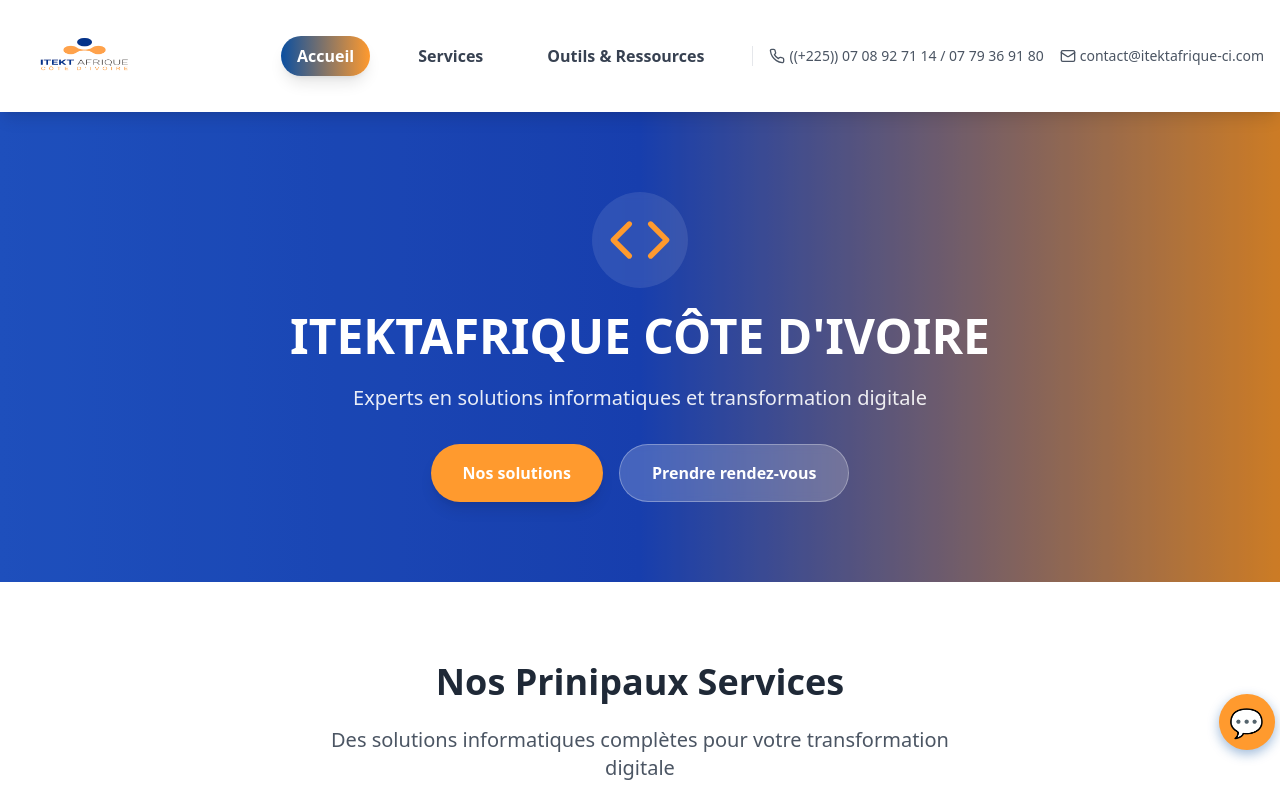
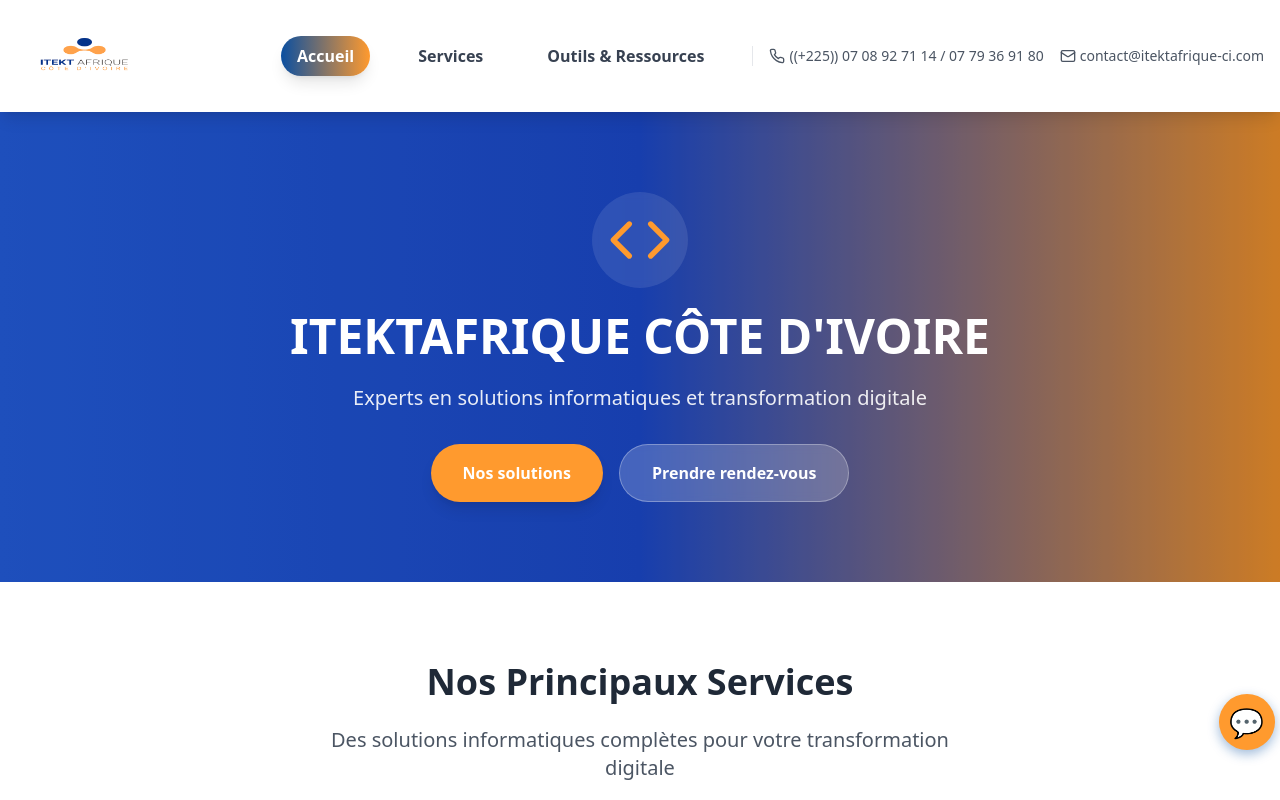
Before and after one commit to Abdoul-lab/itektafrique-ci, a React (Vite) app: page / in a window 1280 px wide. Shown: the top 800 px of the page. Built offline with nearby package versions, Linux system fonts and the light colour scheme.

Commit message:
modif orthographe

```diff
--- a/src/pages/Accueil.tsx
+++ b/src/pages/Accueil.tsx
@@ -36,7 +36,7 @@ const Accueil: React.FC = () => {
       <section className="py-12 sm:py-20 bg-white">
         <div className="w-full px-3 sm:px-4">
           <div className="text-center mb-12 sm:mb-16">
-            <h2 className="text-2xl sm:text-3xl md:text-4xl font-bold text-gray-800 mb-4 sm:mb-6">Nos Prinipaux Services</h2>
+            <h2 className="text-2xl sm:text-3xl md:text-4xl font-bold text-gray-800 mb-4 sm:mb-6">Nos Principaux Services</h2>
             <p className="text-base sm:text-lg md:text-xl text-gray-600 max-w-2xl mx-auto px-2">
               Des solutions informatiques complètes pour votre transformation digitale
             </p>
--- a/src/pages/Consultation.tsx
+++ b/src/pages/Consultation.tsx
@@ -408,7 +408,7 @@ const Consultation: React.FC = () => {
                 <Phone className="h-6 w-6 sm:h-8 sm:w-8 text-[var(--brand-orange)] flex-shrink-0" />
                 <div className="text-center sm:text-left">
                   <p className="font-semibold text-[var(--brand-orange)] text-sm sm:text-base">Appelez-nous</p>
-                  <p className="text-base sm:text-lg">((+225)) 07 78 92 71 14 / 07 79 36 91 80</p>
+                  <p className="text-base sm:text-lg">(( +225 )) 07 78 92 71 14 / 07 79 36 91 80</p>
                 </div>
               </div>
               <div className="flex flex-col sm:flex-row items-center justify-center space-y-2 sm:space-y-0 sm:space-x-3">
```
